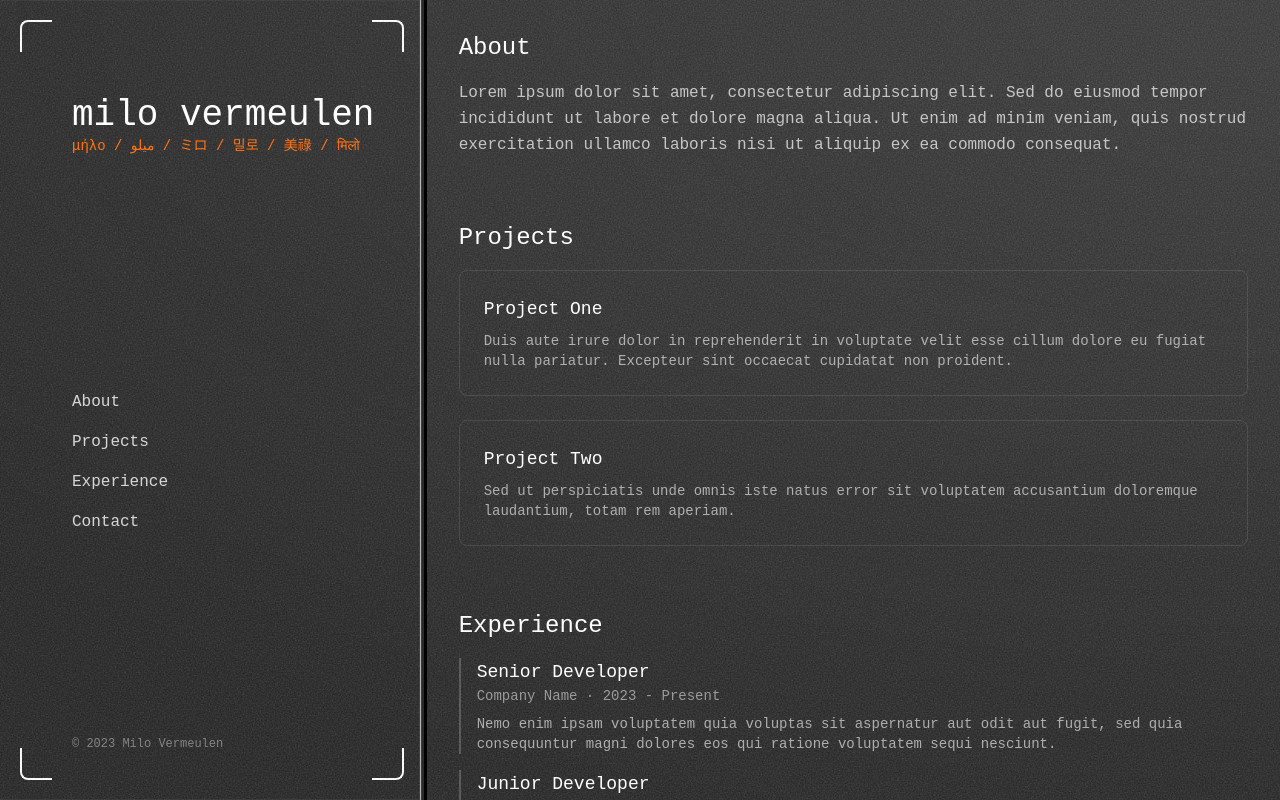
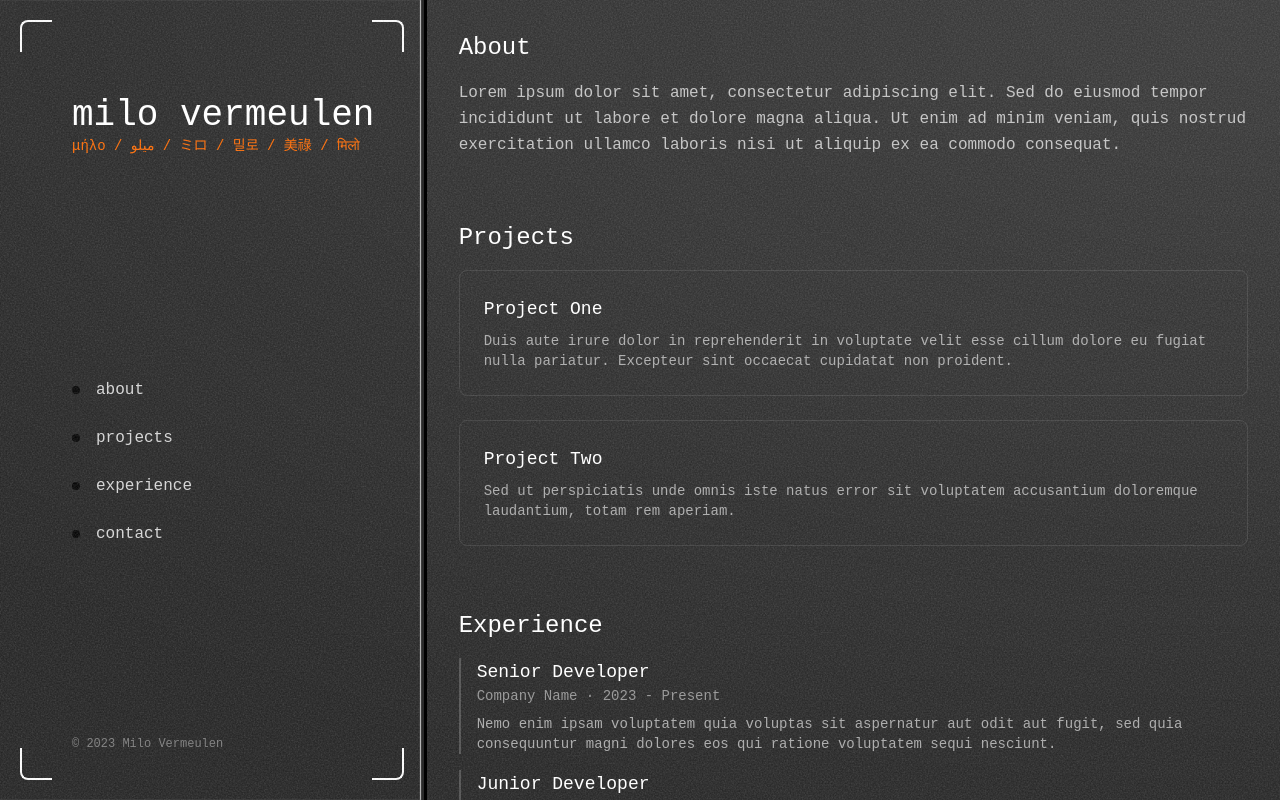
Before and after one commit to mivermeu/milovermeulen.com, a SvelteKit app: page / in a window 1280 px wide. Built offline with nearby package versions, Linux system fonts and the light colour scheme.

Commit message:
Create the beginning of an indicator light for nav items

```diff
--- a/src/routes/+page.svelte
+++ b/src/routes/+page.svelte
@@ -1,7 +1,6 @@
 <script>
     import BracketedSection from "$lib/components/BracketedSection.svelte";
     import Noise from "$lib/components/Noise.svelte";
-
 </script>
 <div class="flex h-screen w-screen">
     <BracketedSection className="w-1/3 h-screen border-r-3 border-black">
@@ -16,19 +15,15 @@
                 </div>
 
                 <nav class="mt-8">
-                    <ul class="space-y-4">
-                        <li>
-                            <a href="#about" class="transition-colors text-white/80 hover:text-white">About</a>
-                    </li>
-                    <li>
-                            <a href="#projects" class="transition-colors text-white/80 hover:text-white">Projects</a>
-                    </li>
-                    <li>
-                            <a href="#experience" class="transition-colors text-white/80 hover:text-white">Experience</a>
-                    </li>
-                    <li>
-                            <a href="#contact" class="transition-colors text-white/80 hover:text-white">Contact</a>
-                    </li>
+                    <ul class="space-y-6">
+                        {#each ['about', 'projects', 'experience', 'contact'] as section, index (index)}
+                            <li>
+                                <div class="flex items-center align-middle gap-4">
+                                    <div class="h-2 w-2 bg-black rounded-full"></div>
+                                    <a href="#{section}" class="transition-colors text-white/80 hover:text-white">{section}</a>
+                                </div>
+                            </li>
+                        {/each}
                     </ul>
                 </nav>
 
```
